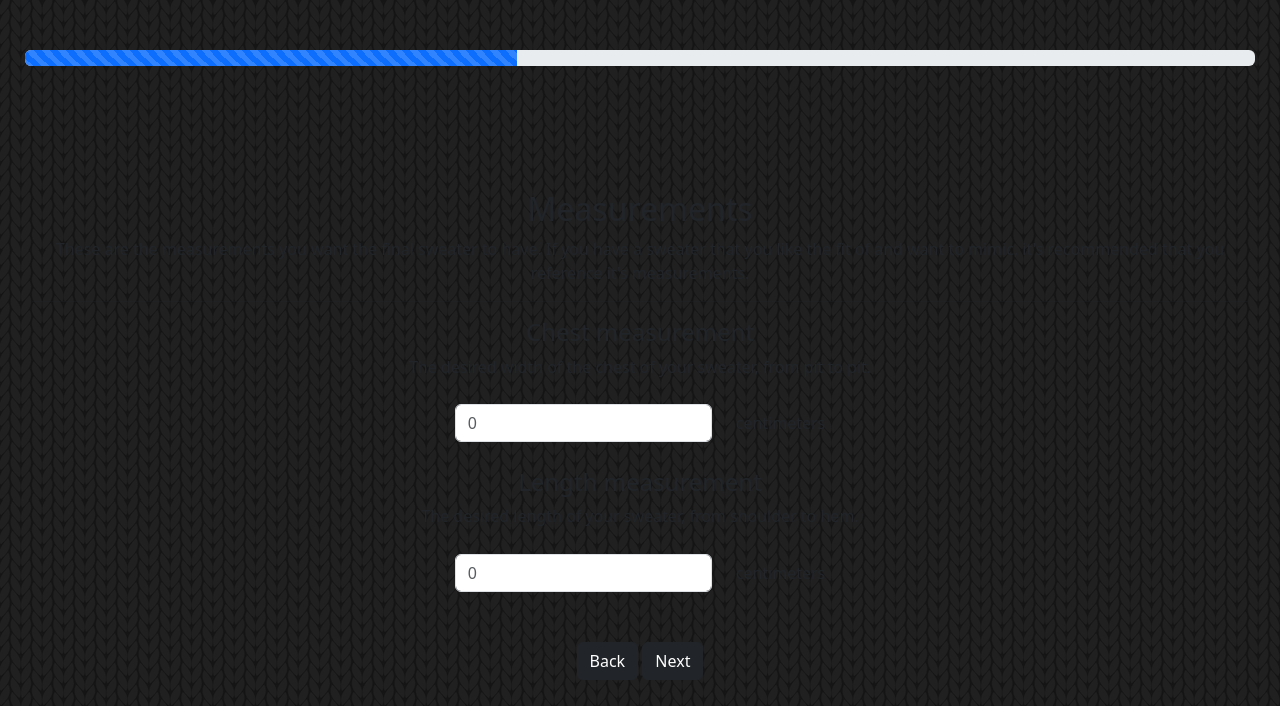
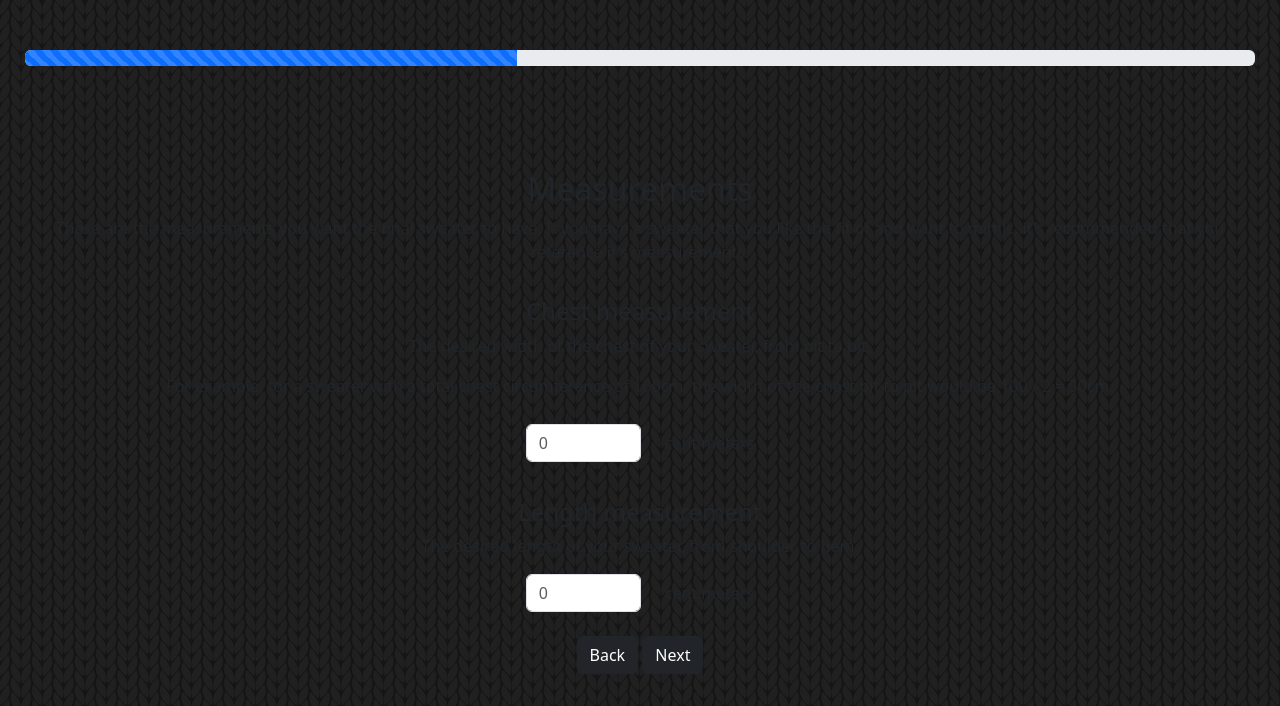
Before and after one commit to b-shearon/knit-app, a React (Vite) app: page /measure in a window 1280 px wide. Shown: the top 706 px of the page. Built offline with nearby package versions, Linux system fonts and the light colour scheme.

Commit message:
Worked on assembly

```diff
--- a/src/Gauge.jsx
+++ b/src/Gauge.jsx
@@ -54,15 +54,25 @@ export default function Gauge(props) {
             <Form validated={validated} onSubmit={handleSubmit}>
                 <Form.Group as = {Row} controlId="gaugeSts" className="justify-content-md-center">
                     <Col md="auto">
-                    <Form.Control required value={props.sts ? props.sts : ""} placeholder = {0} onChange={(e) => props.setSts(e.target.value)}/>
+                    <Form.Control required  type="number"
+                    min = "4"
+                    max = "60"
+                    value={props.sts ? props.sts : ""} placeholder = {0}
+                    onChange={(e) => props.setSts(e.target.value)}/>
+                        <Form.Control.Feedback type="invalid">
+                        Please provide a valid city.
+                        </Form.Control.Feedback>
                     </Col>
-
                     <Form.Label column md="auto">
                     {' '}stitches by{' '}
                     </Form.Label>
 
                     <Col md="auto">
-                    <Form.Control required value={props.rows ? props.rows : ""} placeholder = {0} onChange={(e) => props.setRows(e.target.value)}/>
+                    <Form.Control required type="number"
+                    min = "4"
+                    max = "80"
+                    value={props.rows ? props.rows : ""} placeholder = {0}
+                    onChange={(e) => props.setRows(e.target.value)}/>
                     </Col>
 
                     <Form.Label column md="auto">
--- a/src/Measure.jsx
+++ b/src/Measure.jsx
@@ -1,7 +1,7 @@
 import UnitsContext from "./contexts/UnitsContext.js";
-import { useContext, useEffect } from "react";
+import { useContext, useEffect, useState } from "react";
 import Form from 'react-bootstrap/Form';
-import { Link } from 'react-router-dom';
+import { Link, useNavigate } from 'react-router-dom';
 import {Col, Row, Button } from "react-bootstrap";
 
 export default function Measure(props) {
@@ -14,8 +14,23 @@ export default function Measure(props) {
       props.setProg(40);
     }, []);
 
-    //Chest measurement: Any value between 1 and (254 centimeters or 100 inches)
-    //Length: Any value between 1 and (254 centimeters or 100 inches)
+    const [validated, setValidated] = useState(false);
+
+    const handleSubmit = (event) => {
+      const form = event.currentTarget;
+      if (form.checkValidity() === false) {
+        event.preventDefault();
+        event.stopPropagation();
+      }
+
+      setValidated(true);
+      navigate("/measure2");
+    };
+
+    const navigate = useNavigate();
+
+    //Chest measurement: Any value between 1 and (508 centimeters or 200 inches)
+    //Length: Any value between 1 and (508 centimeters or 200 inches)
 
     return (
       <>
@@ -26,32 +41,41 @@ export default function Measure(props) {
 
           <h4>Chest measurement</h4>
           <p>The desired width of the chest of your sweater, from pit to pit.</p>
-          <Form>
+          {selectedUnits.units === "metric" ?
+          <p>For example, for a sweater with a total chest circumference of 100cm, the width of the chest pit to pit would be 100 / 2 = 50cm.</p> :
+          <p>For example, for a sweater with a total chest circumference of 40", the width of the chest pit to pit would be 40 / 2 = 20".</p>
+          }
+          <Form validated={validated} onSubmit={handleSubmit}>
                 <Form.Group as = {Row} controlId="chestMeas" className="justify-content-md-center">
                   <Col md="auto" >
-                    <Form.Control value={props.chest ? props.chest : ""} placeholder = {0} onChange={(e) => props.setChest(e.target.value)}/>
+                    <Form.Control required type="number"
+                    min = {selectedUnits.units === "metric" ? "3" : "1"}
+                    max = {selectedUnits.units === "metric" ? "508" : "200"}
+                    value={props.chest ? props.chest : ""}
+                    placeholder = {0} onChange={(e) => props.setChest(e.target.value)}/>
                     </Col>
                     <Form.Label column md="auto">
                     {selectedUnits.units === "metric" ? " centimeters" : " inches"}
                     </Form.Label>
                 </Form.Group>
-            </Form>
-
-          <h4>Length measurement</h4>
+          <h4 style={{marginTop: "1.5em"}}>Length measurement</h4>
           <p>The desired length of your sweater, from shoulder to hem.</p>
-          <Form>
                 <Form.Group as = {Row} controlId="lengthMeas" className="justify-content-md-center">
                   <Col md="auto" >
-                    <Form.Control value={props.length ? props.length : ""} placeholder={0} onChange={(e) => props.setLength(e.target.value)}/>
+                    <Form.Control required type = "number"
+                    min = {selectedUnits.units === "metric" ? "3" : "1"}
+                    max = {selectedUnits.units === "metric" ? "508" : "200"}
+                    value={props.length ? props.length : ""} placeholder={0}
+                    onChange={(e) => props.setLength(e.target.value)}/>
                     </Col>
                     <Form.Label column md="auto">
                     {selectedUnits.units === "metric" ? " centimeters" : " inches"}
                     </Form.Label>
                 </Form.Group>
+                <Link to="/gauge"><Button variant="dark">Back</Button></Link>
+                {' '}
+                <Button type = "submit" variant="dark">Next</Button>
             </Form>
-          <Link to="/gauge"><Button variant="dark">Back</Button></Link>
-          {' '}
-          <Link to="/measure2"><Button variant="dark">Next</Button></Link>
       </>
     );
   }
--- a/src/Pattern.jsx
+++ b/src/Pattern.jsx
@@ -83,7 +83,10 @@ export default function Pattern(props) {
             <p>Repeat the steps for the front to make the back panel.</p>
 
             <h2 style = {{fontWeight: "bold", marginTop: "1.5em"}}>SLEEVES</h2>
-            <p>Cast on xx stitches.</p>
+            <p>Cast on {selectedUnits.units === "metric" ?
+                        (Math.floor(props.armhole * (props.sts / 10)) + (Math.floor(props.armhole * (props.sts / 10)) % 2)) + " " :
+                        (Math.floor(props.armhole * (props.sts / 4)))
+            } stitches.</p>
             {props.hem == 1 ? <p>Knit in 1x1 ribbing until your panel measures {selectedUnits.units === "metric" ?
                         props.sleeveRibbing + " centimeters " :
                         props.sleeveRibbing + " inches "
@@ -95,18 +98,28 @@ export default function Pattern(props) {
             <p>Knit in stockinette stitch until your sleeve measures {selectedUnits.units === "metric" ?
                         props.length + " centimeters " :
                         props.length + " inches "
-                      }long from the bottom edge. Make sure to end on a WS row.</p>
+                      }xxxx long from the bottom edge. Make sure to end on a WS row.</p>
             <p>Cast off.</p>
             <p>Repeat these steps a second time to make the other sleeve.</p>
 
             <h2 style = {{fontWeight: "bold", marginTop: "1.5em"}}>ASSEMBLY</h2>
             <p>You should have 4 total completed pieces: 1 front panel, 1 back panel, and 2 sleeve panels.</p>
             <p>Lay your back piece down with the WS facing up towards you, and lay the front panel on top of it with the WS facing down. </p>
-            <p>Starting from the hem, sew the front panel to the back panel at the sides. Stop sewing each side seam when it reaches {Math.floor(props.length - props.armhole)}
+            <p>First, you will sew the shoulder seams.</p>
+            <p>Starting from the top left corner, sew from left to right until your seam is xx inches/cm long. </p>
+            <p>Starting from the top right corner, sew from right to left until your seam is xx inches/cm long.</p>
+            <p>Both of your shoulder seams are now complete, and the hole left is the neck opening.</p>
+            <p>Next, starting from the body hem, sew the front panel to the back panel at the sides. Stop sewing each side seam when it reaches {Math.floor(props.length - props.armhole)}
             {selectedUnits.units === "metric" ?
                         " centimeters " :
                         " inches "
                         }long.</p>
+            <p>Both of your side seams are now complete, and the holes left are the armholes.</p>
+            <p>Take one of the sleeve pieces and sew it into the armhole, working from the armpit to the top of the shoulder, and then down the other armhole side ending back at the armpit.</p>
+            <p>Repeat this step with the other sleeve.</p>
+            <p>Lastly, sew the underarm seam together for each armpit, starting from the armpit and ending at the hem.</p>
+            <p>Make sure to secure all sewing done with a few knots, and weave in all your ends.</p>
+            <p>Congrats, you're sweater is complete!</p>
         </div>
 
 
```
Also changed, not shown: 1 other file (tests, documents, lock files or other folders).
